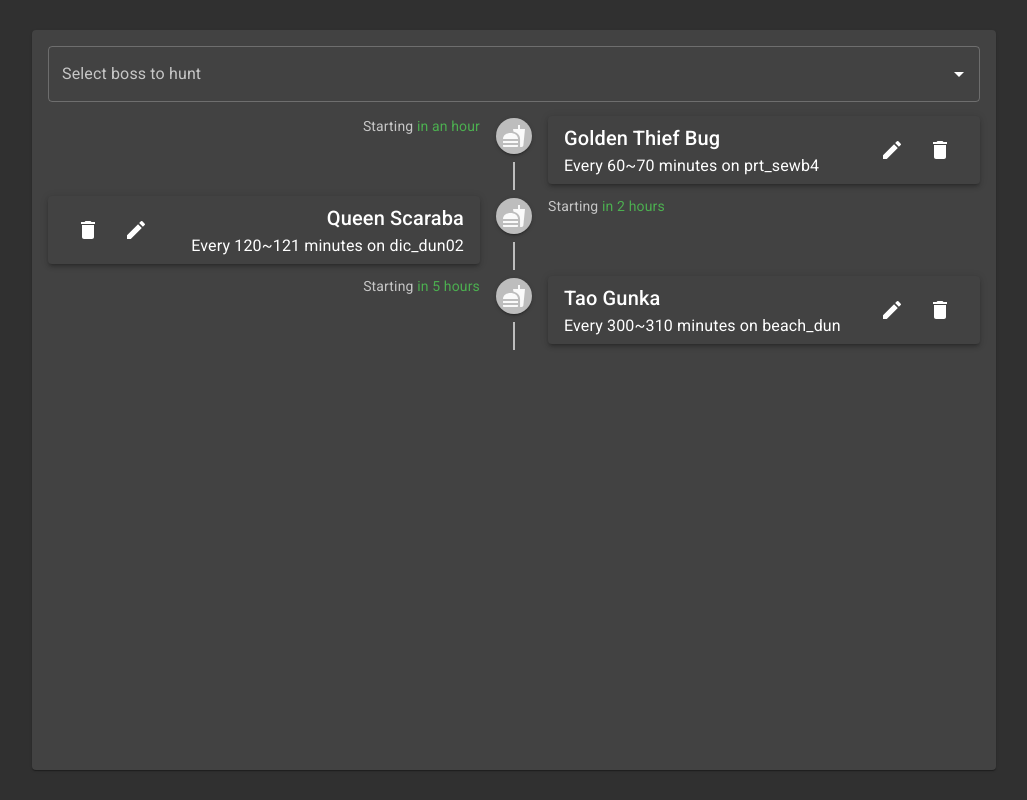
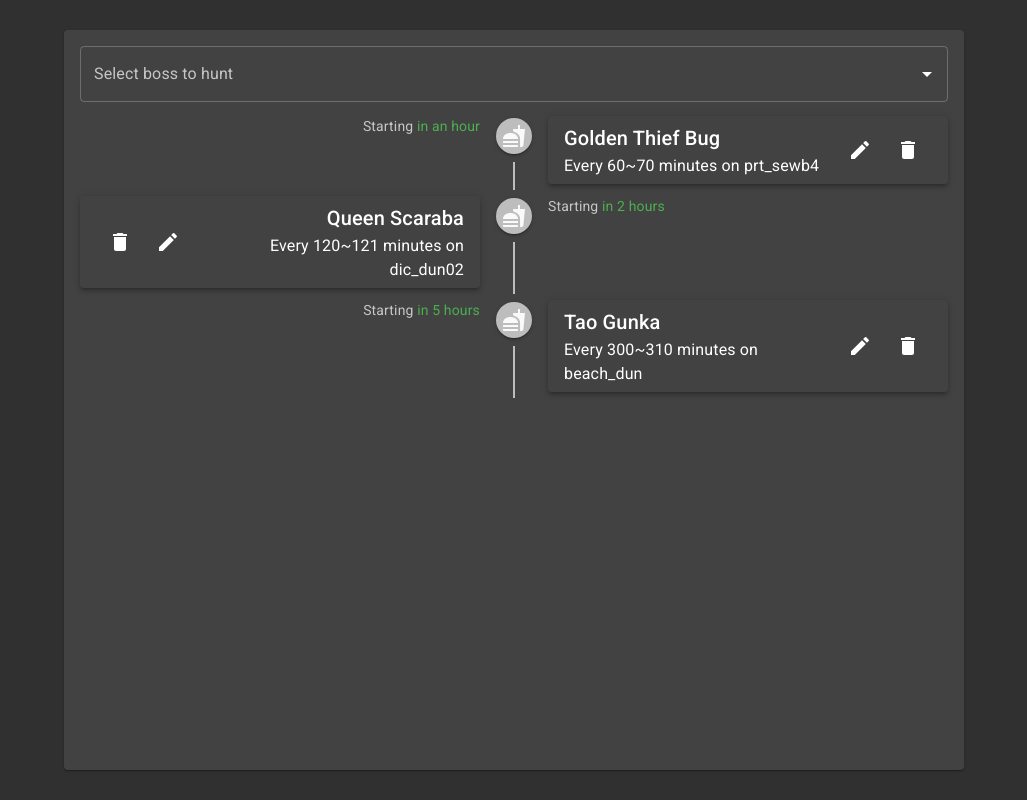
Before and after one commit to kasper573/ragnarok-boss-tracker, a React (Create React App) app: page / in a window 1280 px wide. Shown: the whole page, without its empty margins (126-1153 px from the left). Built offline with nearby package versions, Linux system fonts and the light colour scheme.

Commit message:
Use breakpoints from theme instead of manual media queries

```diff
--- a/src/Container.tsx
+++ b/src/Container.tsx
@@ -13,15 +13,6 @@ export const Container: React.FC = ({ children }) => (
 );
 
 const padding = 30;
-const breakpoints = [768, 1024];
-const mediaQueries = breakpoints
-  .slice()
-  .reverse()
-  .map(
-    (bp) =>
-      `@media screen and (min-width: ${bp}px) {width: ${bp - padding * 2}px;}`
-  )
-  .join();
 
 const AlignAndPadding = styled.div`
   width: 100%;
@@ -32,9 +23,14 @@ const AlignAndPadding = styled.div`
   padding: ${padding}px;
 `;
 
-const FixedSizePaper = styled(Paper)`
-  display: flex;
-  flex-direction: column;
-  flex: 1;
-  ${mediaQueries}
-`;
+const FixedSizePaper = styled(Paper)(({ theme }) => ({
+  display: "flex",
+  flexDirection: "column",
+  flex: 1,
+  [theme.breakpoints.up("sm")]: {
+    width: '100%',
+  },
+  [theme.breakpoints.up("md")]: {
+    width: theme.breakpoints.values.md - padding * 2,
+  },
+}));
```
